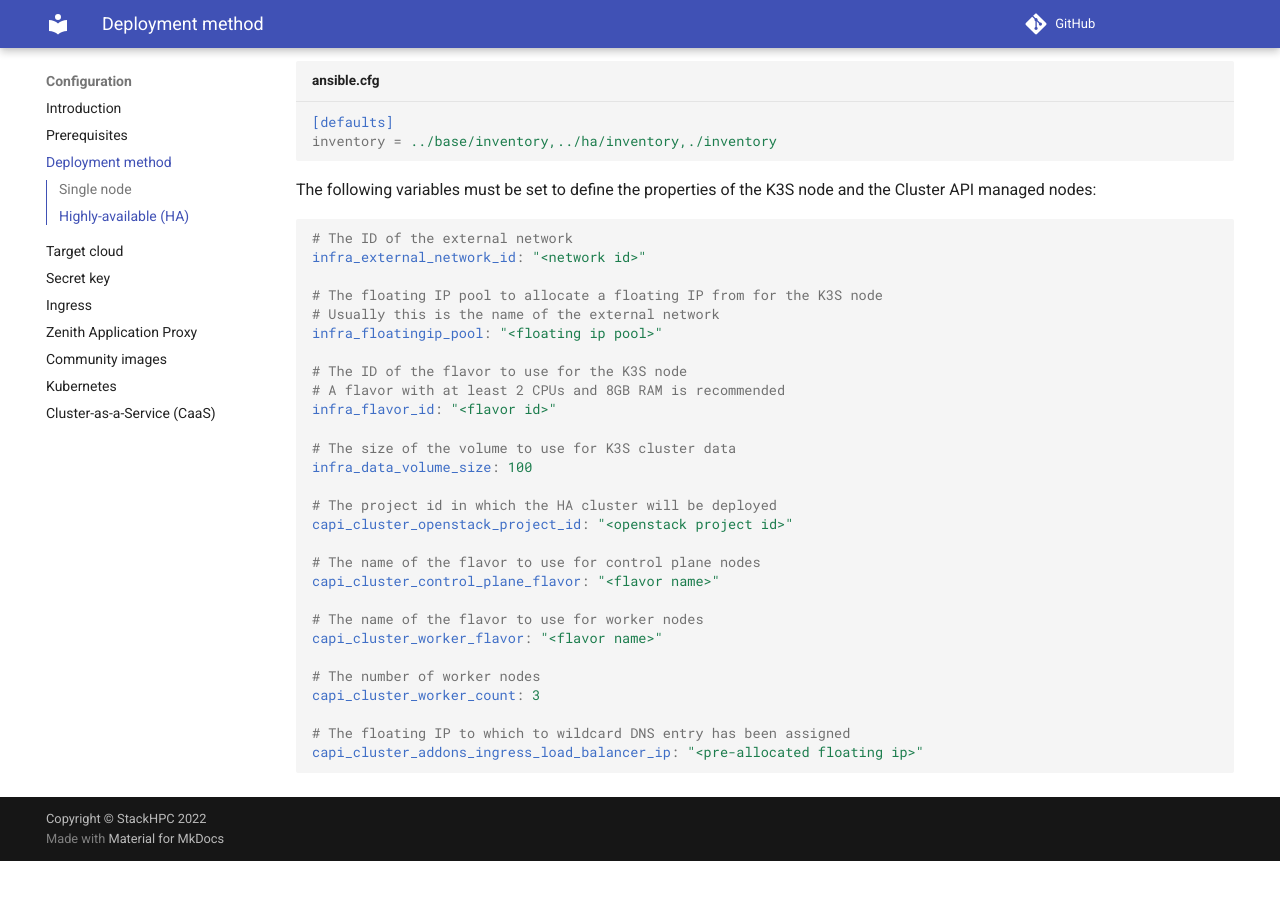
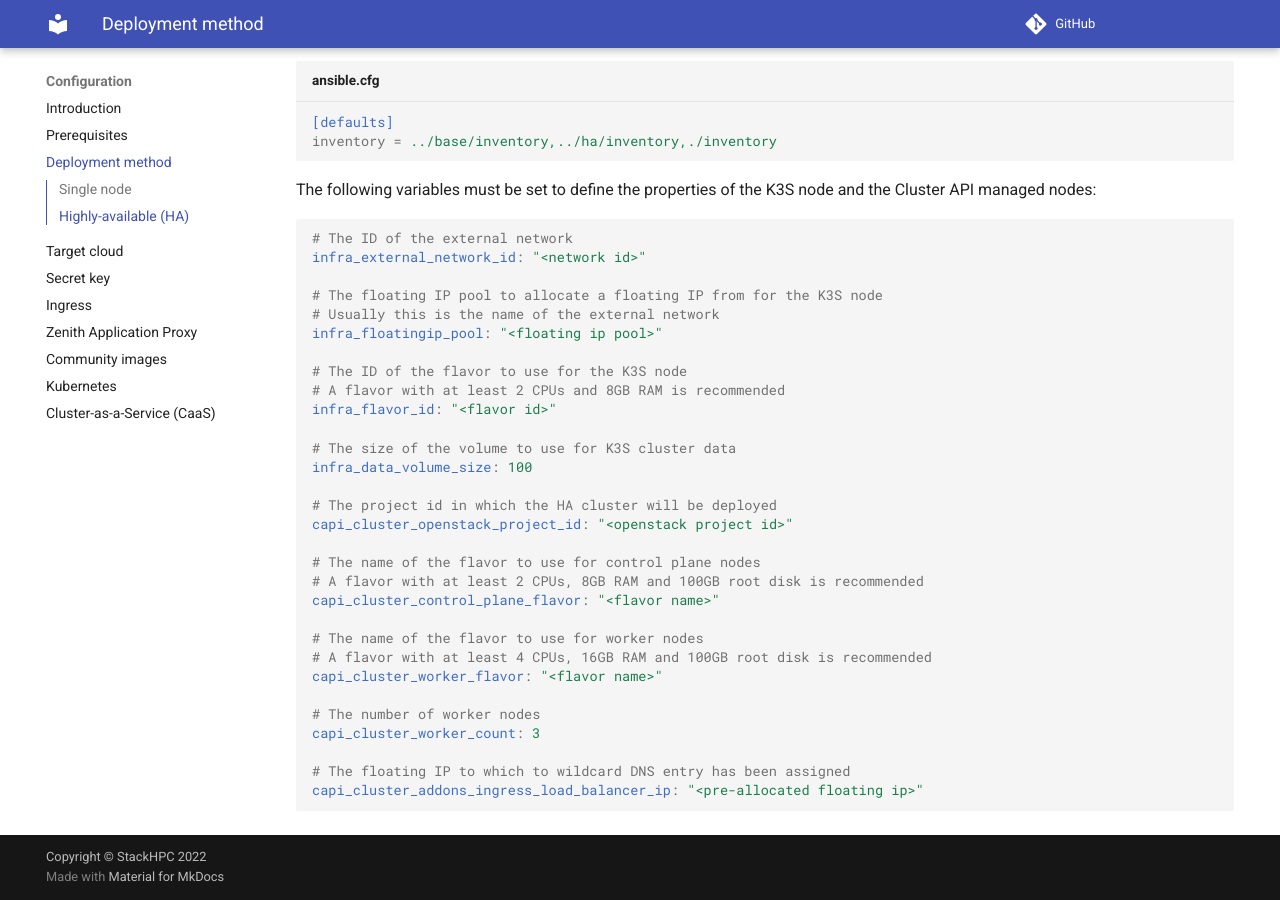
Before and after one commit to azimuth-cloud/azimuth-config, an MkDocs documentation site: the page built from docs/configuration/deployment-method.md, in a window 1280 px wide and 900 px high, scrolled down 1323 px. Built offline with MkDocs 1.6.1 and Material for MkDocs 9.7.7, drawn with Linux system fonts in a browser that asks for light colours; comment, search, counter and statistics services are not loaded; before the commit the page ends 2184 px from its top, so only the background shows below that.

Commit message:
Small tweaks to docs

```diff
--- a/docs/configuration/deployment-method.md
+++ b/docs/configuration/deployment-method.md
@@ -81,9 +81,11 @@
 capi_cluster_openstack_project_id: "<openstack project id>"
 
 # The name of the flavor to use for control plane nodes
+# A flavor with at least 2 CPUs, 8GB RAM and 100GB root disk is recommended
 capi_cluster_control_plane_flavor: "<flavor name>"
 
 # The name of the flavor to use for worker nodes
+# A flavor with at least 4 CPUs, 16GB RAM and 100GB root disk is recommended
 capi_cluster_worker_flavor: "<flavor name>"
 
 # The number of worker nodes
```
Also changed, not shown: docs/configuration/target-cloud.md (+4 -0 lines).
